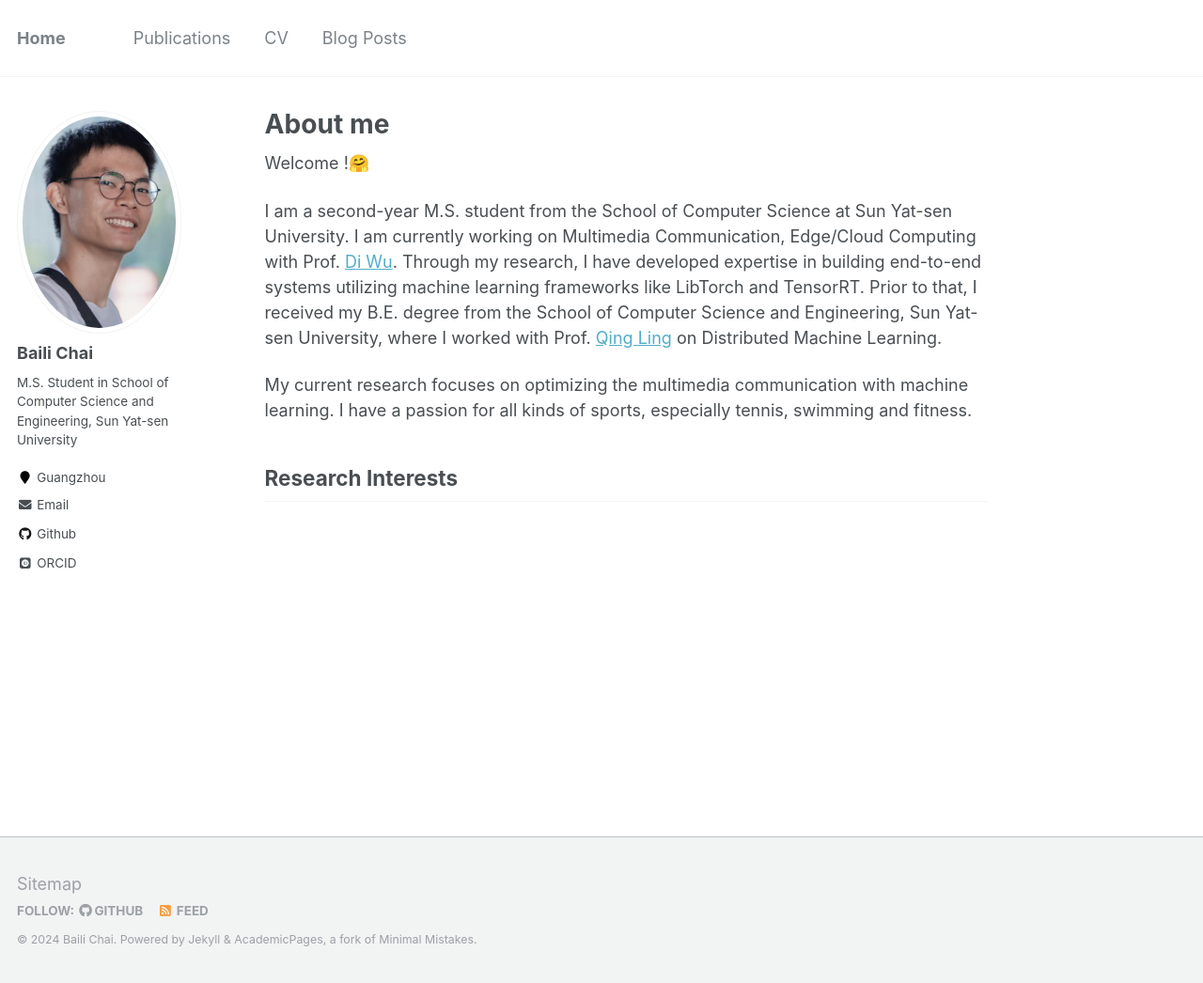
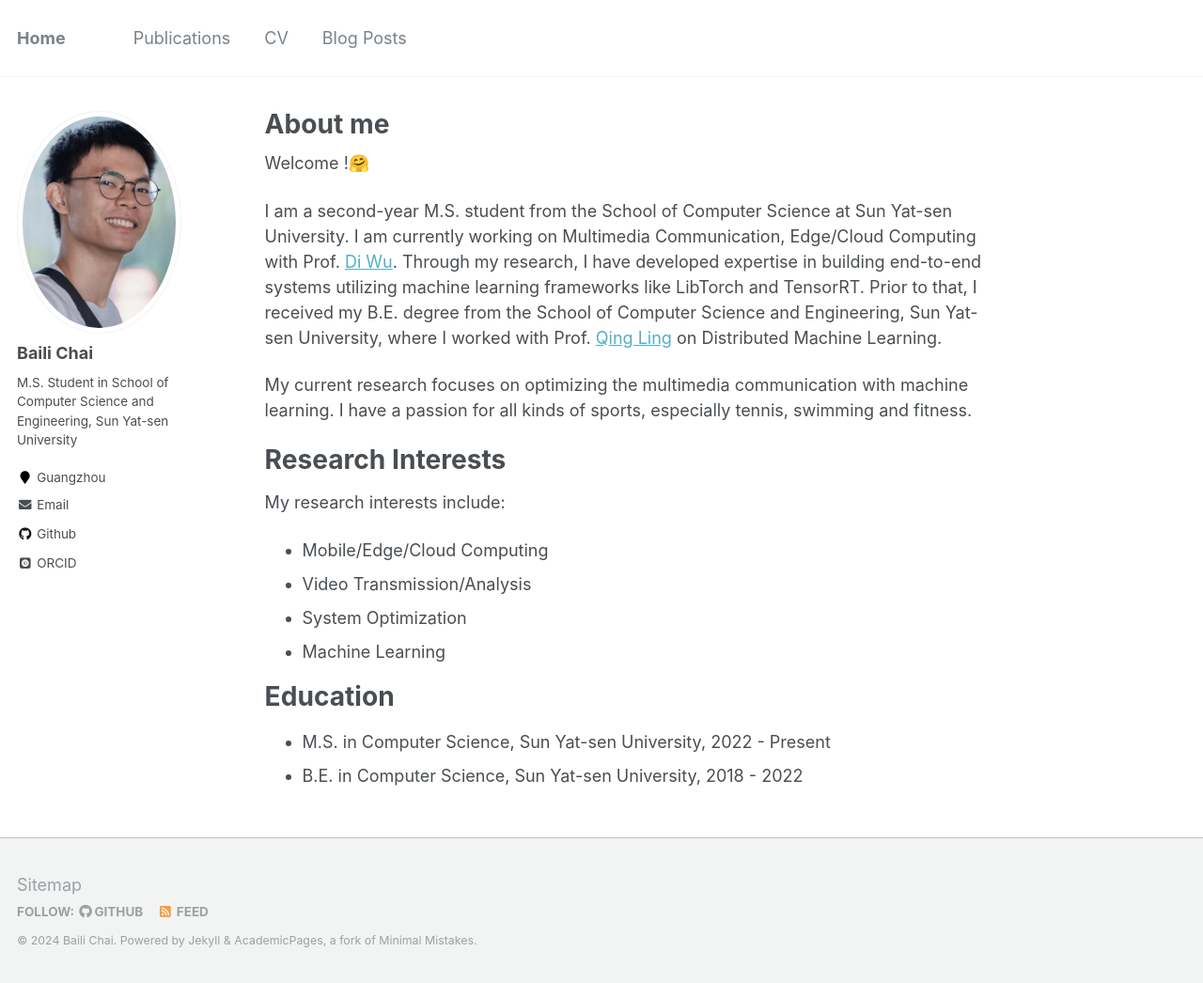
Before and after one commit to chaibli/chaibli.github.io, a Jekyll site: the page built from _pages/about.md, in a window 1280 px wide and 1046 px high. Shown: the whole window at 94% size. Built offline with Jekyll 4.4.1, drawn with Linux system fonts in a browser that asks for light colours; some web fonts are replaced.

Commit message:
change home page

```diff
--- a/_pages/about.md
+++ b/_pages/about.md
@@ -13,4 +13,13 @@ I am a second-year M.S. student from the School of Computer Science at Sun Yat-s
 
 My current research focuses on optimizing the multimedia communication with machine learning. I have a passion for all kinds of sports, especially tennis, swimming and fitness.
 
-## Research Interests
+# Research Interests
+My research interests include:
+* Mobile/Edge/Cloud Computing
+* Video Transmission/Analysis
+* System Optimization
+* Machine Learning
+
+# Education
+* M.S. in Computer Science, Sun Yat-sen University,  2022 - Present
+* B.E. in Computer Science, Sun Yat-sen University, 2018 - 2022
```
